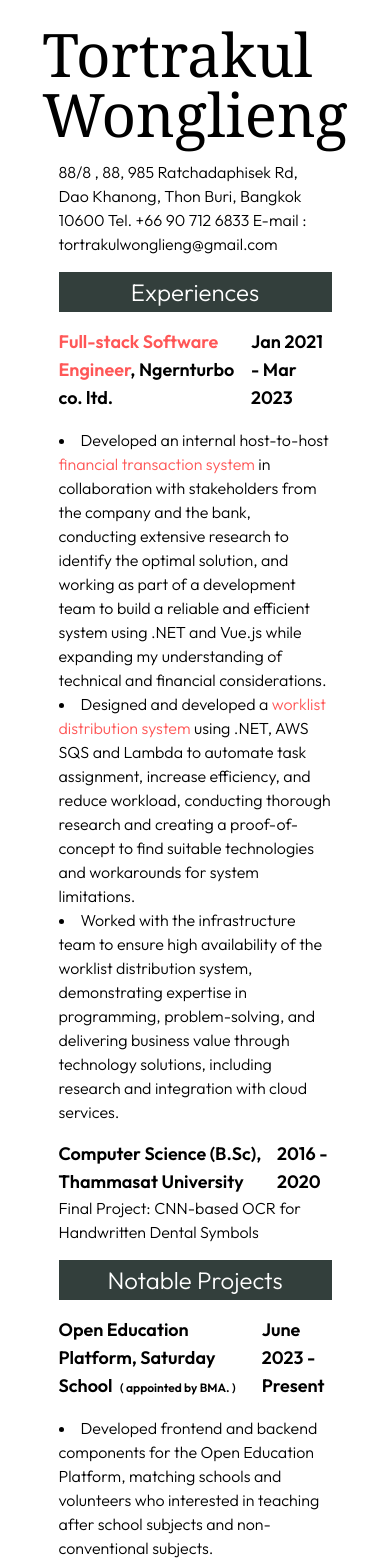
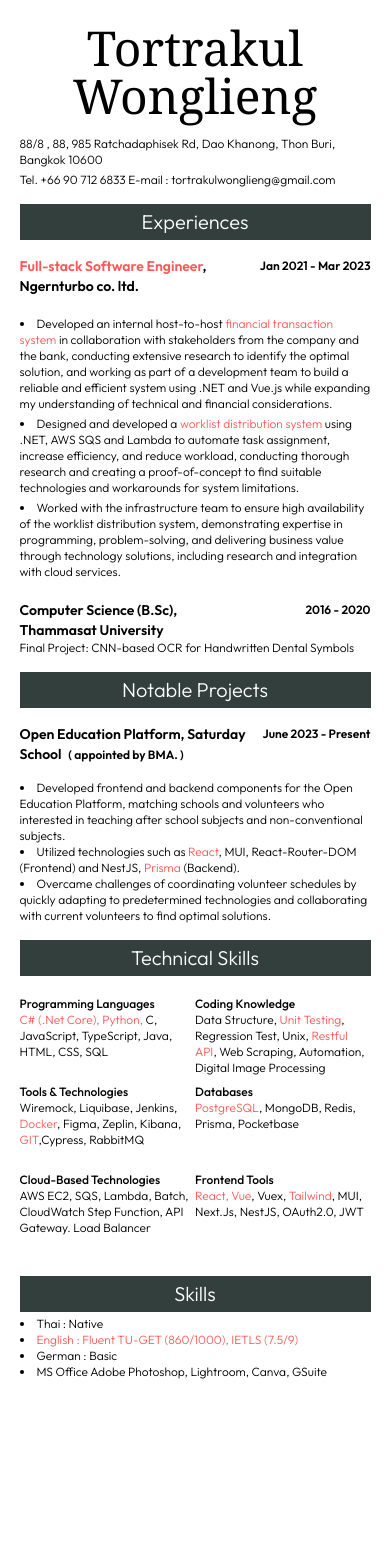
Before and after one commit to tortrakul-won/portfolio-portal, a Next.js app: page /online-portfolio in a window 390 px wide. Shown: the top 1564 px of the page. After the commit the page ends 1408 px from the top, so only its background shows below. Built offline with nearby package versions, Linux system fonts and the light colour scheme.

Commit message:
fix layout on mobile screen

```diff
--- a/src/app/online-portfolio/_components/Experiences.tsx
+++ b/src/app/online-portfolio/_components/Experiences.tsx
@@ -5,13 +5,13 @@ export default function Experiences() {
   return (
     <>
       <SectionHeader>Experiences</SectionHeader>
-      <h3 className="flex justify-between w-full text-lg font-semibold">
-        <span>
+      <h3 className="flex justify-between w-full text-sm lg:text-lg font-semibold">
+        <span className="w-2/3">
           <HL>Full-stack Software Engineer</HL>, Ngernturbo co. ltd.
         </span>
-        <span>Jan 2021 - Mar 2023</span>
+        <span className="w-1/3 text-[12px] lg:text-lg text-end">Jan 2021 - Mar 2023</span>
       </h3>
-      <ul className="list-disc list-inside">
+      <ul className="list-disc list-inside [&>*]:my-1">
         <li>
           Developed an internal host-to-host <HL>financial transaction system</HL> in collaboration with stakeholders from the company and the bank,
           conducting extensive research to identify the optimal solution, and working as part of a development team to build a reliable and efficient
@@ -28,9 +28,9 @@ export default function Experiences() {
         </li>
       </ul>
       <div className="w-full">
-        <h3 className="flex justify-between w-full text-lg font-semibold">
-          <span>Computer Science (B.Sc), Thammasat University</span>
-          <span>2016 - 2020</span>
+        <h3 className="flex justify-between w-full text-sm lg:text-lg font-semibold">
+          <span className="w-2/3">Computer Science (B.Sc), Thammasat University</span>
+          <span className="w-1/3 text-[12px] lg:text-lg  text-end">2016 - 2020</span>
         </h3>
         <span>Final Project: CNN-based OCR for Handwritten Dental Symbols</span>
       </div>
--- a/src/app/online-portfolio/_components/NotableProjects.tsx
+++ b/src/app/online-portfolio/_components/NotableProjects.tsx
@@ -5,11 +5,11 @@ export default function NotableProjects() {
   return (
     <>
       <SectionHeader>Notable Projects</SectionHeader>
-      <h3 className="flex justify-between w-full  text-lg font-semibold">
-        <span>
+      <h3 className="flex justify-between w-full text-sm lg:text-lg font-semibold">
+        <span className="w-2/3">
           Open Education Platform, Saturday School <span className="text-xs ml-1">{"( appointed by BMA. )"}</span>
         </span>
-        <span>June 2023 - Present</span>
+        <span className="w-1/3 text-[12px] lg:text-lg text-end">June 2023 - Present</span>
       </h3>
       <ul className="list-disc list-inside">
         <li>
--- a/src/app/online-portfolio/_components/TechnicalSkills.tsx
+++ b/src/app/online-portfolio/_components/TechnicalSkills.tsx
@@ -1,41 +1,42 @@
 import HL from "../_shared-components/HL";
+import SectionHeader from "../_shared-components/SectionHeader";
 
 export default function TechnicalSkills() {
   return (
     <>
-      <h2 className="text-2xl text-white bg-charcoal w-full text-center py-1">Technical Skills</h2>
+      <SectionHeader>Technical Skills</SectionHeader>
       <div className="grid grid-cols-2 grid-rows-3 w-full [&>*]:my-1">
         <div>
           <h3 className="font-medium">Programming Languages</h3>
-          <span className="font-light">
+          <span className="font-light lg:text-base text-xs">
             <HL>C# (.Net Core), Python,</HL> C, JavaScript, TypeScript, Java, HTML, CSS, SQL
           </span>
         </div>
         <div>
-          <h3 className="font-medium">Software Developing Knowledege</h3>
-          <span className="font-light">
+          <h3 className="font-medium">Coding Knowledge</h3>
+          <span className="font-light lg:text-base text-xs">
             Data Structure, <HL>Unit Testing</HL>, Regression Test, Unix, <HL>Restful API</HL>, Web Scraping, Automation, Digital Image Processing
           </span>
         </div>
         <div>
           <h3 className="font-medium">Tools & Technologies</h3>
-          <span className="font-light">
+          <span className="font-light lg:text-base text-xs">
             Wiremock, Liquibase, Jenkins, <HL>Docker</HL>, Figma, Zeplin, Kibana, <HL>GIT</HL>,Cypress, RabbitMQ
           </span>
         </div>
         <div>
           <h3 className="font-medium">Databases</h3>
-          <span className="font-light">
+          <span className="font-light lg:text-base text-xs">
             <HL>PostgreSQL</HL>, MongoDB, Redis, Prisma, Pocketbase
           </span>
         </div>
         <div>
           <h3 className="font-medium">Cloud-Based Technologies</h3>
-          <span className="font-light">AWS EC2, SQS, Lambda, Batch, CloudWatch Step Function, API Gateway. Load Balancer</span>
+          <span className="font-light lg:text-base text-xs">AWS EC2, SQS, Lambda, Batch, CloudWatch Step Function, API Gateway. Load Balancer</span>
         </div>
         <div>
-          <h3 className="font-medium">Frontend Frameworks & Tools</h3>
-          <span className="font-light">
+          <h3 className="font-medium">Frontend Tools</h3>
+          <span className="font-light lg:text-base text-xs">
             <HL>React, Vue</HL>, Vuex, <HL>Tailwind</HL>, MUI, Next.Js, NestJS, OAuth2.0, JWT
           </span>
         </div>
--- a/src/app/online-portfolio/_shared-components/SectionHeader.tsx
+++ b/src/app/online-portfolio/_shared-components/SectionHeader.tsx
@@ -1,7 +1,7 @@
 export default function SectionHeader({ children }: { children: React.ReactNode }) {
   return (
     <>
-      <h2 className="text-2xl text-white bg-charcoal w-full text-center py-1">{children}</h2>
+      <h2 className="text-xl lg:text-2xl text-white bg-charcoal w-full text-center py-1">{children}</h2>
     </>
   );
 }
--- a/src/app/online-portfolio/page.tsx
+++ b/src/app/online-portfolio/page.tsx
@@ -1,6 +1,3 @@
-"use client";
-
-import { useEffect, useState } from "react";
 import Experiences from "./_components/Experiences";
 import NotableProjects from "./_components/NotableProjects";
 import Skills from "./_components/Skills";
@@ -12,10 +9,11 @@ export default function OnlinePortfolio() {
     <main className="flex justify-center py-4 font-light">
       <div className={`invisible lg:visible fixed h-full w-[1px] bg-charcoal bottom-0 left-[10vw] ${styles["left-slide-anim"]}`}></div>
       <div className={`invisible lg:visible fixed h-full w-[1px] bg-charcoal bottom-0 right-[10vw] ${styles["right-slide-anim"]}`}></div>
-      <section id="header" className="flex justify-center flex-col items-center [&>*]:my-2  w-[70vw]">
-        <h1 className="text-6xl font-serif">Tortrakul Wonglieng</h1>
-        <span className=" sm:flex justify-center flex-col items-center xl:flex-row">
-          88/8 , 88, 985 Ratchadaphisek Rd, Dao Khanong, Thon Buri, Bangkok 10600 Tel. +66 90 712 6833 E-mail : tortrakulwonglieng@gmail.com
+      <section id="header" className="flex justify-center flex-col items-center [&>*]:my-2 w-[90vw] lg:w-[70vw] text-xs lg:text-base">
+        <h1 className="text-5xl lg:text-6xl font-serif text-center">Tortrakul Wonglieng</h1>
+        <span className=" flex justify-center flex-col gap-1 lg:flex-row items-start lg:items-center lg:text-base text-xs">
+          <span>88/8 , 88, 985 Ratchadaphisek Rd, Dao Khanong, Thon Buri, Bangkok 10600</span>
+          <span> Tel. +66 90 712 6833 E-mail : tortrakulwonglieng@gmail.com</span>
         </span>
         <Experiences />
         <NotableProjects />
--- a/src/app/page.tsx
+++ b/src/app/page.tsx
@@ -10,7 +10,7 @@ export default function Home() {
   const [aspectColor, setAspectColor] = useState("");
 
   return (
-    <main className="flex w-[100dvw] h-[100dvh] items-start p-12 md:p-24 gap-8">
+    <main className="flex w-[100dvw] h-[100dvh] items-start p-12 md:p-24 gap-8 text-xs lg:text-base">
       <section id="left-pane" className="md:w-1/2">
         <div className="[&>*]:my-2 mb-6">
           <span className="text-lg md:text-2xl">Hello, my name is</span>
@@ -18,10 +18,7 @@ export default function Home() {
           <span className="text-2xl flex gap-1 justify-start">
             <span className="whitespace-pre">{"I am a "}</span>
             <span className="border-b-2 mb-[-2px] border-black flex-grow">
-              <u
-                className={`${styles["typing-anim"]} no-underline`}
-                style={{ color: aspectColor, animationPlayState: aspectText === "" ? "paused" : "running" }}
-              >
+              <u className={` no-underline`} style={{ color: aspectColor, animationPlayState: aspectText === "" ? "paused" : "running" }}>
                 {aspectText}
               </u>
             </span>
```
